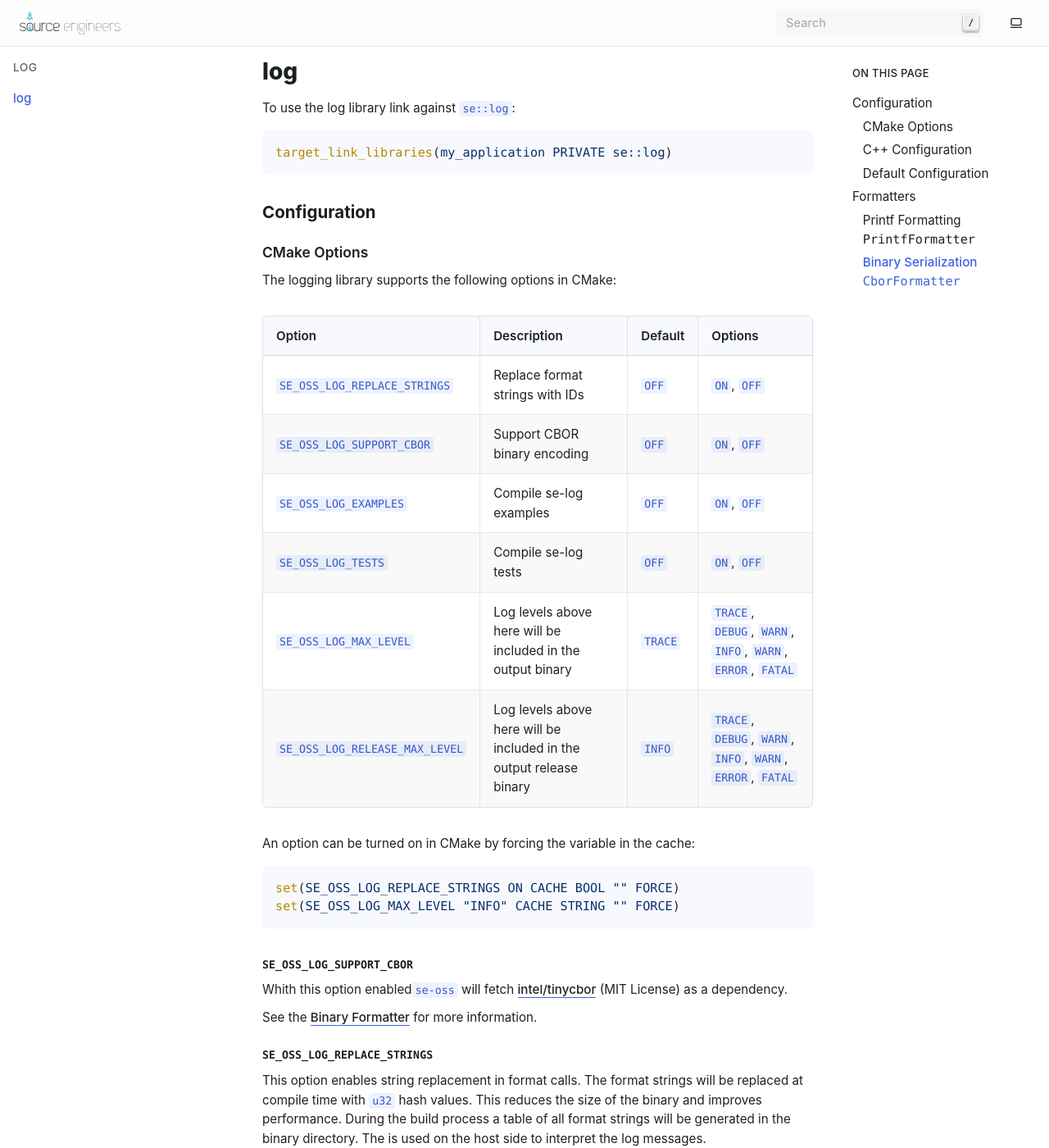
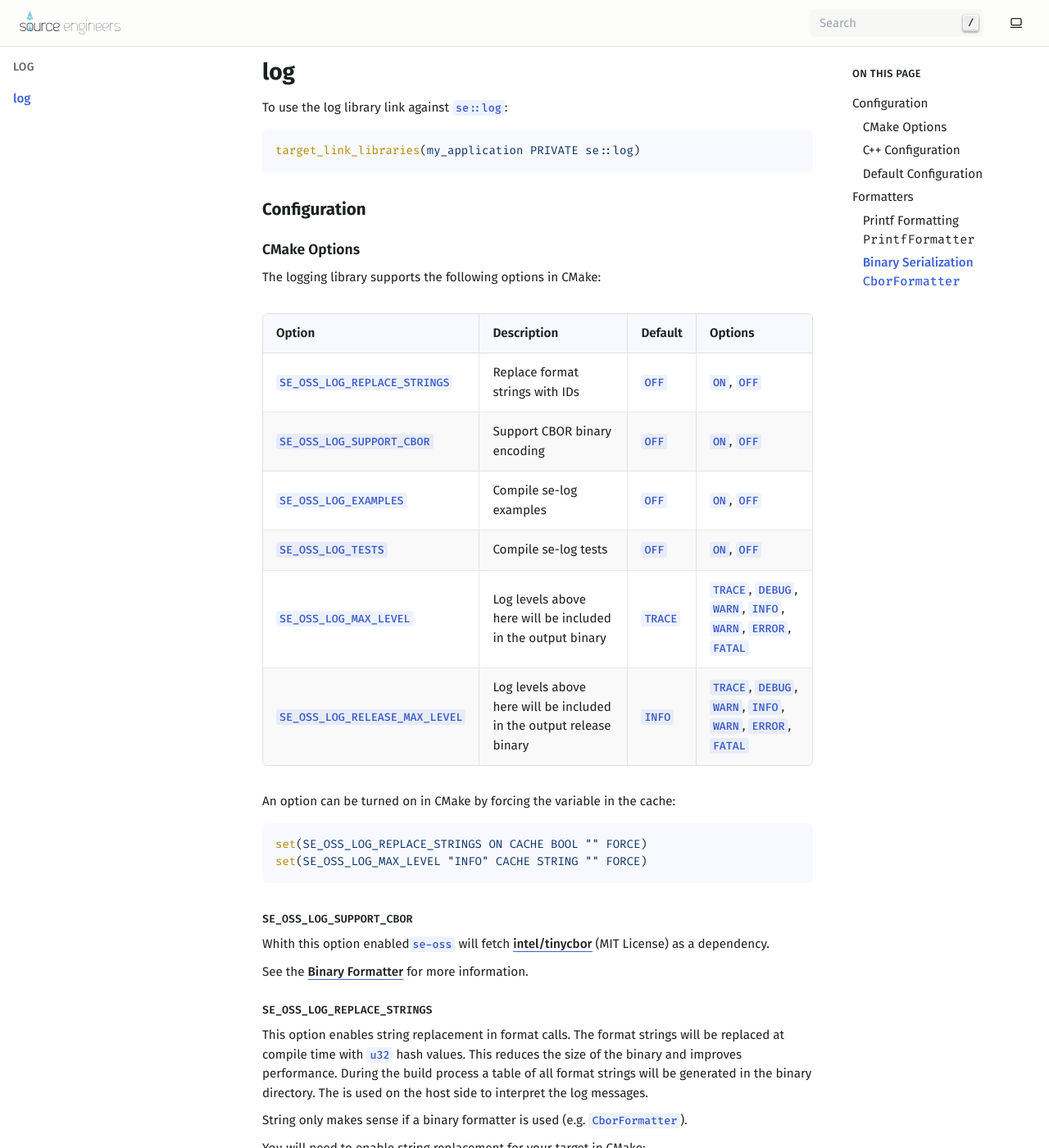
Before and after one commit to sourceengineers/se-oss, a Sphinx documentation site: the page built from doc/log/README.md, in a window 1280 px wide and 1400 px high. Shown: the whole window at 82% size. Built offline with Sphinx 7.4.7, drawn with Linux system fonts in a browser that asks for light colours; some web fonts are replaced; the version number could not be read and is left out.

Commit message:
doc: fine tune html output

```diff
--- a/doc/_static/css/custom.css
+++ b/doc/_static/css/custom.css
@@ -1,7 +1,6 @@
 /* Shrink the global rem unit so all rem-based sizes (font + spacing) scale down. */
 html {
     font-size: 1rem;
-    --sy-s-navbar-height: 100px;
 }
 
 /* Tighten the prose container itself. */
@@ -74,6 +73,12 @@ table th {
     display: none;
 }
 
+/* Lighter dark-mode background (default Shibuya slate-1 is #111113). */
+html.dark {
+    --sy-c-background: #1f2024;
+    --sy-c-background-dropback: #2a2b30cc;
+}
+
 /* Reduce vertical breathing room around code blocks and admonitions. */
 .yue pre,
 .yue .admonition,
@@ -86,5 +91,5 @@ table th {
 .yue pre.literal-block,
 .yue .highlight > pre,
 .yue .highlight {
-    font-size: 0.95rem;
+    font-size: 0.875rem;
 }
--- a/doc/_templates/partials/webfonts.html
+++ b/doc/_templates/partials/webfonts.html
@@ -1,8 +1,11 @@
 <link rel="preconnect" href="https://fonts.googleapis.com">
 <link rel="preconnect" href="https://fonts.gstatic.com" crossorigin>
-<link href="https://fonts.googleapis.com/css2?family=Noto:wght@600;700&display=swap" rel="stylesheet">
+<link href="https://fonts.googleapis.com/css2?family=Fira+Code:wght@300..700&family=Fira+Sans:ital,wght@0,400;0,500;0,600;0,700;1,400;1,500;1,600;1,700&display=swap" rel="stylesheet">
 <style>
     :root {
-        --sy-f-heading: 'Noto', var(--sy-f-sys), sans-serif;
+        --sy-f-heading: 'Fira Sans', sans-serif;
+        --sy-f-sys: 'Fira Sans', sans-serif;
+        --sy-f-text: 'Fira Sans', sans-serif;
+        --sy-f-mono: 'Fira Code', monospace;
     }
 </style>
--- a/doc/conf.py
+++ b/doc/conf.py
@@ -54,7 +54,7 @@ html_theme = "shibuya"
 html_static_path = ["_static"]
 html_theme_options = {
     "light_logo": "_static/sourceengineers_logo.svg",
-    "dark_logo": "_static/sourceengineers_logo.svg",  # todo: dark logo
+    "dark_logo": "_static/sourceengineers_logo_inverted.svg",
     "accent_color": "indigo",
     "github_url": "https://github.com/sourceengineers/se-oss",
 }
```
Also changed, not shown: doc/_static/sourceengineers_logo_inverted.svg (added).
